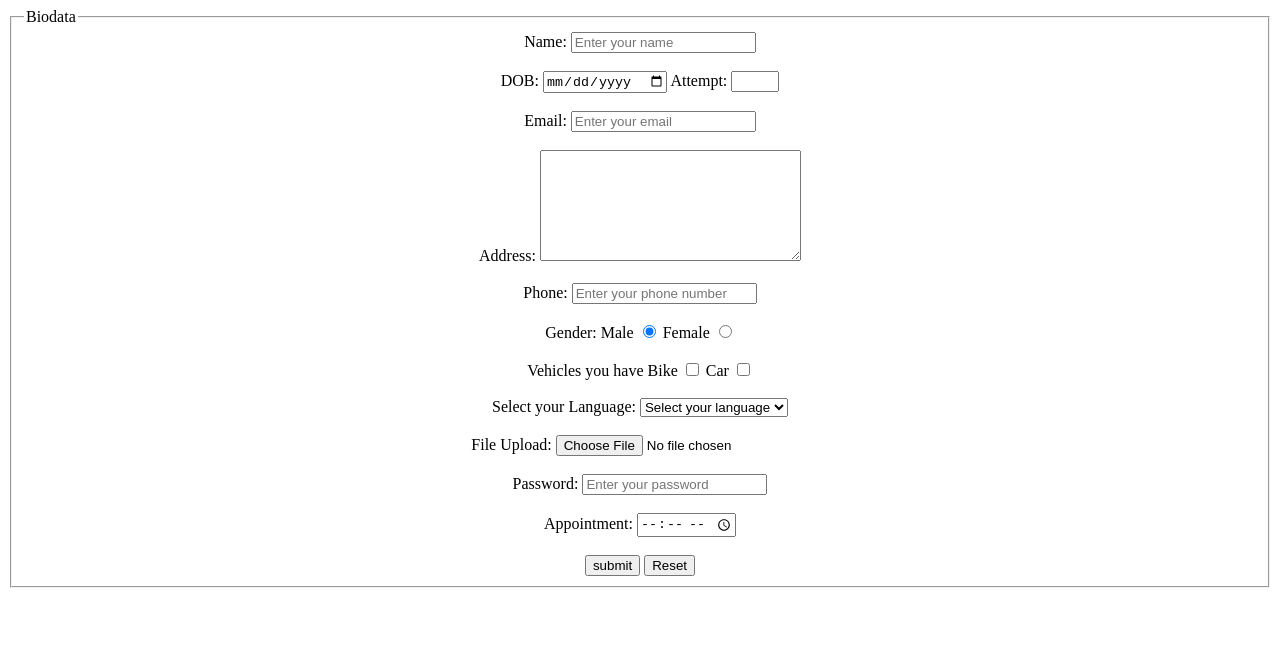
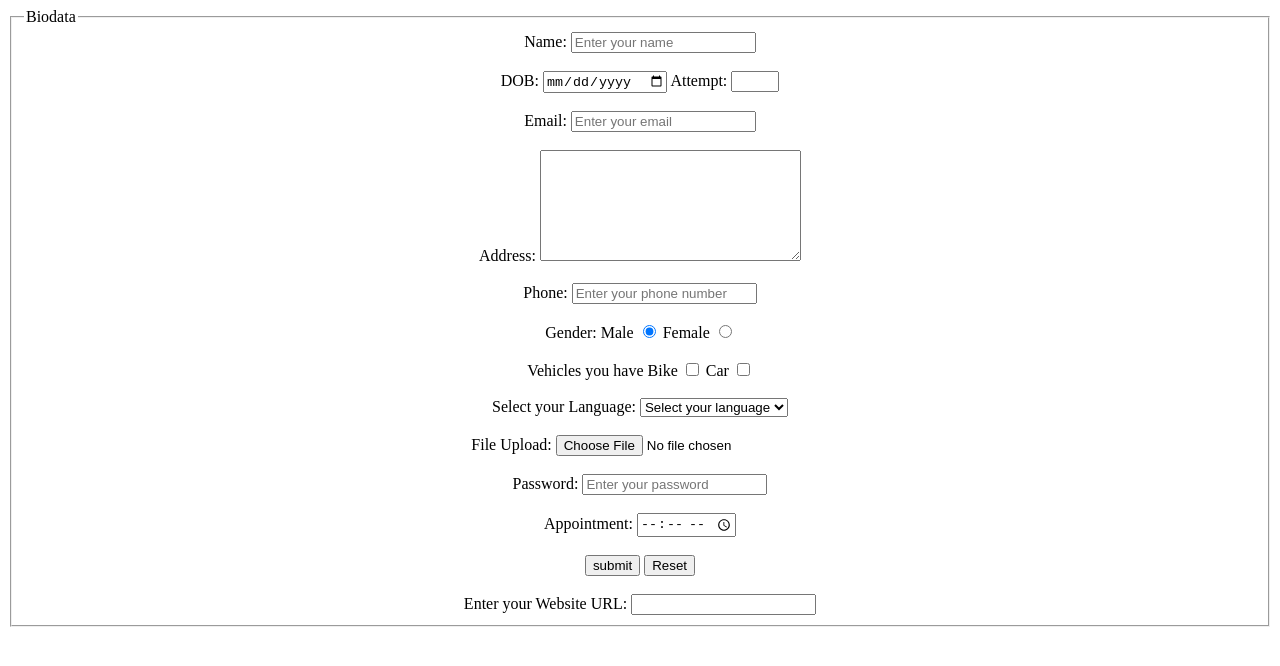
Before and after one commit to Avinash-specc/HTML-AIML1, a plain HTML site: page form.html in a window 1280 px wide. Drawn offline with Linux system fonts and the light colour scheme.

Commit message:
Added URL Option

```diff
--- a/form.html
+++ b/form.html
@@ -69,6 +69,9 @@
             <br><br>
             <input type="submit" value="submit">
             <input type="reset" value="Reset">
+            <br><br>
+            <label for="url">Enter your Website URL:</label>
+            <input type="url"  name="url" id="url" required>
 
 
 
```
